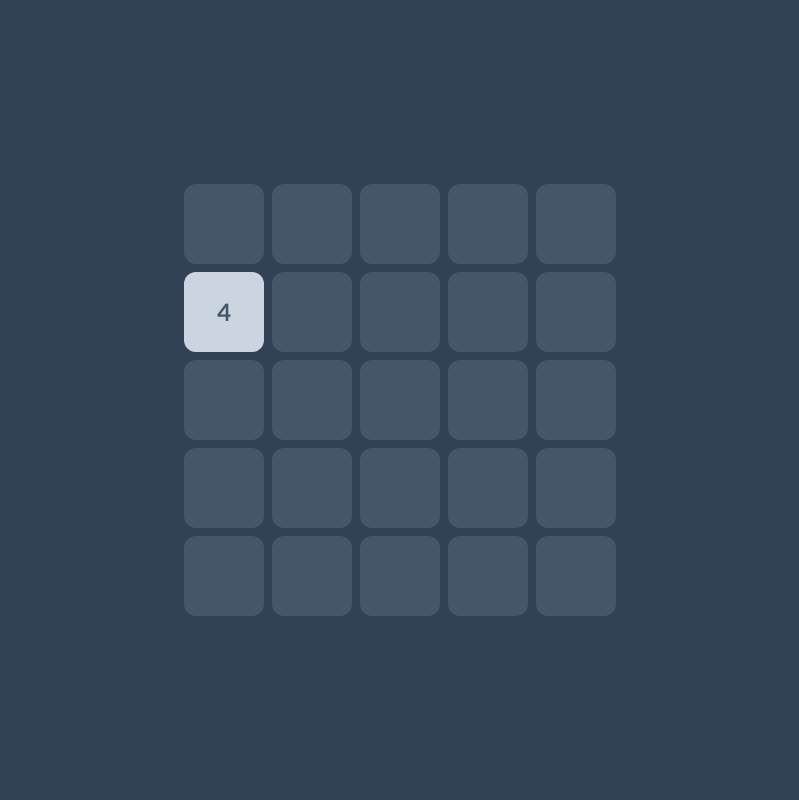
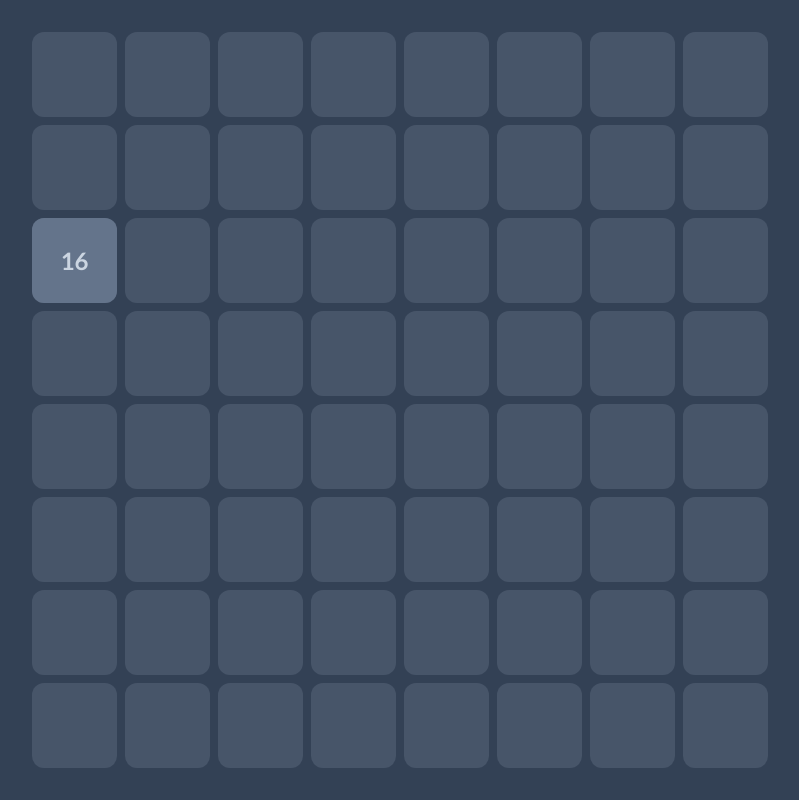
Before and after one commit to UnderMan4/2048, a React (Vite) app: page / in a window 1280 px wide. Shown: the whole page, without its empty margins (240-1039 px from the left). Built offline with nearby package versions, Linux system fonts and the light colour scheme.

Commit message:
merging fixes

```diff
--- a/package.json
+++ b/package.json
@@ -28,7 +28,7 @@
    "devDependencies": {
       "@iconify/react": "^4.1.1",
       "@tailwindcss/forms": "^0.5.7",
-      "@types/react": "^18.2.37",
+      "@types/react": "^18.2.38",
       "@types/react-dom": "^18.2.15",
       "@typescript-eslint/eslint-plugin": "^6.10.0",
       "@typescript-eslint/parser": "^6.10.0",
--- a/src/App.tsx
+++ b/src/App.tsx
@@ -3,7 +3,7 @@ import { Board } from "@/components/Board";
 function App() {
    return (
       <div className="flex h-screen w-screen items-center justify-center bg-slate-700">
-         <Board dimensions={5} />
+         <Board dimensions={8} />
       </div>
    );
 }
--- a/src/components/Board.tsx
+++ b/src/components/Board.tsx
@@ -1,49 +1,53 @@
 import { Cell } from "@/components/Cell";
-import { Dimensions } from "@/types/game";
 import { GameBoard } from "@/utils/GameBoard";
-import { FC, useCallback, useEffect, useMemo, useState } from "react";
+import { FC, useCallback, useEffect, useRef, useState } from "react";
 
 export type BoardProps = {
-   dimensions: Dimensions | number;
+   dimensions: number;
 };
 
 export const Board: FC<BoardProps> = ({ dimensions }) => {
    const [board, setBoard] = useState(new GameBoard(dimensions));
+   const [isBlocked, setIsBlocked] = useState(false);
    const { height, width } = board;
+   const parentRef = useRef<HTMLDivElement>(null);
+   const bgCellsRef = useRef<HTMLDivElement>(null);
+   const cellsRef = useRef<HTMLDivElement>(null);
    const handleKeyPress = useCallback((e: KeyboardEvent) => {
+      if (isBlocked) return;
+
+      setIsBlocked(true);
       switch (e.key) {
          case "ArrowUp":
          case "w":
             board.moveUp();
-            board.clearMerges();
             setBoard(board.getClone());
             break;
          case "ArrowDown":
          case "s":
             board.moveDown();
-            board.clearMerges();
             setBoard(board.getClone());
             break;
          case "ArrowLeft":
          case "a":
             board.moveLeft();
-            board.clearMerges();
             setBoard(board.getClone());
             break;
          case "ArrowRight":
          case "d":
             board.moveRight();
-            board.clearMerges();
             setBoard(board.getClone());
             break;
       }
-      console.table(
-         board.fields.map((cell) => ({
-            ...cell,
-            column: cell.position.column,
-            row: cell.position.row,
-         }))
-      );
+      setTimeout(() => {
+         board.merge();
+         setBoard(board.getClone());
+      }, 0);
+      setTimeout(() => {
+         board.addRandomCell();
+         setBoard(board.getClone());
+         setIsBlocked(false);
+      }, 200);
    }, []);
 
    useEffect(() => {
@@ -53,22 +57,69 @@ export const Board: FC<BoardProps> = ({ dimensions }) => {
       };
    }, []);
 
+   useEffect(() => {
+      const resizeObserver = new ResizeObserver((entries) => {
+         const parent = entries[0];
+         if (!parent) return;
+         const { width, height } = parent.contentRect;
+         const boardSize = Math.min(width, height);
+         if (bgCellsRef.current) {
+            bgCellsRef.current.style.width = `${boardSize}px`;
+            bgCellsRef.current.style.height = `${boardSize}px`;
+         }
+         if (cellsRef.current) {
+            cellsRef.current.style.width = `${boardSize}px`;
+            cellsRef.current.style.height = `${boardSize}px`;
+         }
+      });
+
+      if (parentRef.current) {
+         resizeObserver.observe(parentRef.current);
+      }
+
+      return () => {
+         resizeObserver.disconnect();
+      };
+   }, []);
+
    return (
-      <div className={"flex flex-col gap-2"}>
+      <div
+         className="relative flex h-full w-full items-center justify-center p-8"
+         ref={parentRef}
+      >
+         <div className="absolute flex flex-col gap-2" ref={bgCellsRef}>
             {Array.from({ length: height }, (_, i) => (
-            <div key={i} className="flex gap-2">
+               <div key={i} className="flex flex-grow gap-2">
                   {Array.from({ length: width }, (_, j) => (
+                     <div
+                        key={`bg-${j}`}
+                        className="aspect-square flex-grow rounded-xl bg-slate-600"
+                     />
+                  ))}
+               </div>
+            ))}
+         </div>
+         <div className="absolute flex flex-col gap-2" ref={cellsRef}>
+            {Array.from({ length: height }, (_, i) => (
+               <div key={i} className="flex flex-grow gap-2">
+                  {Array.from({ length: width }, (_, j) => (
+                     <div
+                        key={`cell-${j}`}
+                        className="aspect-square flex-grow rounded-xl"
+                     >
                         <Cell
-                     key={j}
+                           // key={j}
                            board={board}
                            cellAddress={{
                               row: i,
                               column: j,
                            }}
                         />
+                     </div>
                   ))}
                </div>
             ))}
          </div>
+      </div>
    );
 };
--- a/src/components/Cell.tsx
+++ b/src/components/Cell.tsx
@@ -1,12 +1,11 @@
 import { Position } from "@/types/game";
 import { GameBoard } from "@/utils/GameBoard";
 import { cls } from "@/utils/styles";
-import { FC, useMemo } from "react";
-import { motion } from "framer-motion";
+import { FC, useEffect, useMemo, useRef, useState } from "react";
+import { AnimationProps, motion } from "framer-motion";
 
 export type CellProps = {
    board: GameBoard;
-   className?: string;
    cellAddress: Position;
 };
 
@@ -46,11 +45,23 @@ const cellColors: Record<number, CellColors> = {
    },
 };
 
+const transitionProps: AnimationProps["transition"] = {
+   duration: 0.1,
+   ease: "easeOut",
+};
+
 export const Cell: FC<CellProps> = ({ board, cellAddress }) => {
    const cellData = useMemo(
       () => board.getCell(cellAddress),
       [board.fields, cellAddress]
    );
+
+   // const mainCellRef = useRef<HTMLDivElement>(null);
+
+   // const [mainCell, setMainCell] = useState<HTMLDivElement | null>(null);
+
+   // const mainTextRef = useRef<HTMLSpanElement>(null);
+   // const mergeTextRef = useRef<HTMLSpanElement>(null);
 
    const colors = useMemo(() => {
       if (!cellData)
@@ -58,32 +69,90 @@ export const Cell: FC<CellProps> = ({ board, cellAddress }) => {
             bg: "bg-black",
             text: "text-slate-200",
          };
-      return cellColors[cellData.value];
+      return (
+         cellColors[cellData.value] ?? {
+            bg: "bg-black",
+            text: "text-slate-200",
+         }
+      );
    }, [cellData?.value]);
+
+   // useEffect(() => {
+   //    const resizeObserver = new ResizeObserver((entries) => {
+   //       console.log(entries);
+   //       const [entry] = entries;
+
+   //       if (!entry) return;
+
+   //       const { width: mainWidth } = entry.contentRect;
+
+   //       if (mainTextRef.current) {
+   //          const mergeTextSize = mainTextRef.current.getBoundingClientRect();
+   //          console.log(mergeTextSize);
+   //          console.log(mergeTextSize.width, mainWidth);
+   //          if (mergeTextSize.width > mainWidth) {
+   //             const proportion = mainWidth / mergeTextSize.width;
+   //             mainTextRef.current.style.scale = proportion.toString();
+   //          }
+   //       }
+   //    });
+
+   //    if (mainCell) {
+   //       resizeObserver.observe(mainCell);
+   //    }
+
+   //    return () => {
+   //       console.log("unmounting");
+   //       if (mainCellRef.current) {
+   //          resizeObserver.unobserve(mainCellRef.current);
+   //       }
+   //    };
+   // }, [mainCell, cellData?.value]);
+
    return (
-      <div className="relative isolate h-20 w-20 rounded-xl bg-slate-600">
-         {/* <span className="absolute left-1 top-1 text-xs text-slate-400 opacity-50">{`${cellAddress.column}, ${cellAddress.row}`}</span> */}
+      <div className="relative isolate h-full w-full rounded-xl">
          {cellData ? (
             <>
                <motion.div
                   className={cls(
-                     "z-20 flex h-full w-full items-center justify-center rounded-xl",
+                     "absolute inset-0 z-20 flex h-full w-full items-center justify-center rounded-xl",
                      colors?.bg
                   )}
-                  layoutId={cellData.id}
+                  // layoutId={cellData.id}
+                  transition={transitionProps}
+                  layout
+                  // ref={mainCellRef}
+                  // ref={(ref) => setMainCell(ref)}
                >
                   <span
                      className={cls(
                         "select-none text-2xl font-bold",
                         colors?.text
                      )}
+                     // ref={mainTextRef}
                   >
                      {cellData.value}
                   </span>
                </motion.div>
                {cellData.mergeWith ? (
-                  <motion.div className="z-10" layoutId={cellData.mergeWith.id}>
-                     <span className="absolute left-1 top-1 text-xs text-slate-400">{`${cellAddress.column}, ${cellAddress.row}`}</span>
+                  <motion.div
+                     className={cls(
+                        "absolute inset-0 z-10 flex h-full w-full items-center justify-center rounded-xl",
+                        colors.bg
+                     )}
+                     // layoutId={cellData.mergeWith.id}
+                     layout
+                     transition={transitionProps}
+                  >
+                     <span
+                        className={cls(
+                           "select-none text-2xl font-bold",
+                           colors.text
+                        )}
+                        // ref={mergeTextRef}
+                     >
+                        {cellData.mergeWith.value}
+                     </span>
                   </motion.div>
                ) : null}
             </>
--- a/src/utils/GameBoard.ts
+++ b/src/utils/GameBoard.ts
@@ -89,7 +89,7 @@ export class GameBoard {
       );
    };
 
-   private addRandomCell = (): void => {
+   public addRandomCell = (): void => {
       let foundEmptyCell = false;
       do {
          const position = {
@@ -103,14 +103,19 @@ export class GameBoard {
 
          this.fields.push({
             id: nanoid(10),
-            value: getRandomValueFromArray([2, 2, 2, 4]),
+            // value: getRandomValueFromArray([2, 2, 2, 4]),
+            value: getRandomValueFromArray([16]),
             position,
          });
       } while (!foundEmptyCell);
    };
 
-   public clearMerges = (): void => {
-      this.fields.forEach((field) => (field.mergeWith = undefined));
+   public merge = (): void => {
+      this.fields.forEach((field) => {
+         if (!field.mergeWith) return;
+         field.value *= 2;
+         field.mergeWith = undefined;
+      });
    };
 
    public isGameOver = (): boolean => {
@@ -141,14 +146,13 @@ export class GameBoard {
       return true;
    };
 
-   private merge = (fields: Field[][]) => {
+   private findMerges = (fields: Field[][]) => {
       fields.forEach((columnOrRow) => {
          if (columnOrRow.length <= 1) return;
          let prevCell: Field | null = null;
          columnOrRow.forEach((cell) => {
             if (prevCell && cell.value === prevCell.value) {
                cell.mergeWith = prevCell;
-               cell.value *= 2;
                this.fields.splice(this.fields.indexOf(prevCell), 1);
                prevCell = null;
             } else {
@@ -159,7 +163,7 @@ export class GameBoard {
    };
 
    public moveUp = (): void => {
-      this.merge(this.getColumnsBottomToTop());
+      this.findMerges(this.getColumnsTopToBottom());
       this.getColumnsTopToBottom().forEach((column) => {
          if (column.length === 0) return;
          let min = 0;
@@ -170,11 +174,10 @@ export class GameBoard {
             min++;
          });
       });
-      this.addRandomCell();
    };
 
    public moveDown = (): void => {
-      this.merge(this.getColumnsTopToBottom());
+      this.findMerges(this.getColumnsBottomToTop());
       this.getColumnsBottomToTop().forEach((column) => {
          if (column.length === 0) return;
          let max = this.height - 1;
@@ -185,11 +188,10 @@ export class GameBoard {
             max--;
          });
       });
-      this.addRandomCell();
    };
 
    public moveLeft = (): void => {
-      this.merge(this.getRowsRightToLeft());
+      this.findMerges(this.getRowsLeftToRight());
       this.getRowsLeftToRight().forEach((row) => {
          if (row.length === 0) return;
          let min = 0;
@@ -200,11 +202,10 @@ export class GameBoard {
             min++;
          });
       });
-      this.addRandomCell();
    };
 
    public moveRight = (): void => {
-      this.merge(this.getRowsLeftToRight());
+      this.findMerges(this.getRowsRightToLeft());
       this.getRowsRightToLeft().forEach((row) => {
          if (row.length === 0) return;
          let max = this.width - 1;
@@ -215,6 +216,5 @@ export class GameBoard {
             max--;
          });
       });
-      this.addRandomCell();
    };
 }
```
Also changed, not shown: 1 other file (tests, documents, lock files or other folders). Lines whose indentation alone changed are shown as unchanged.
